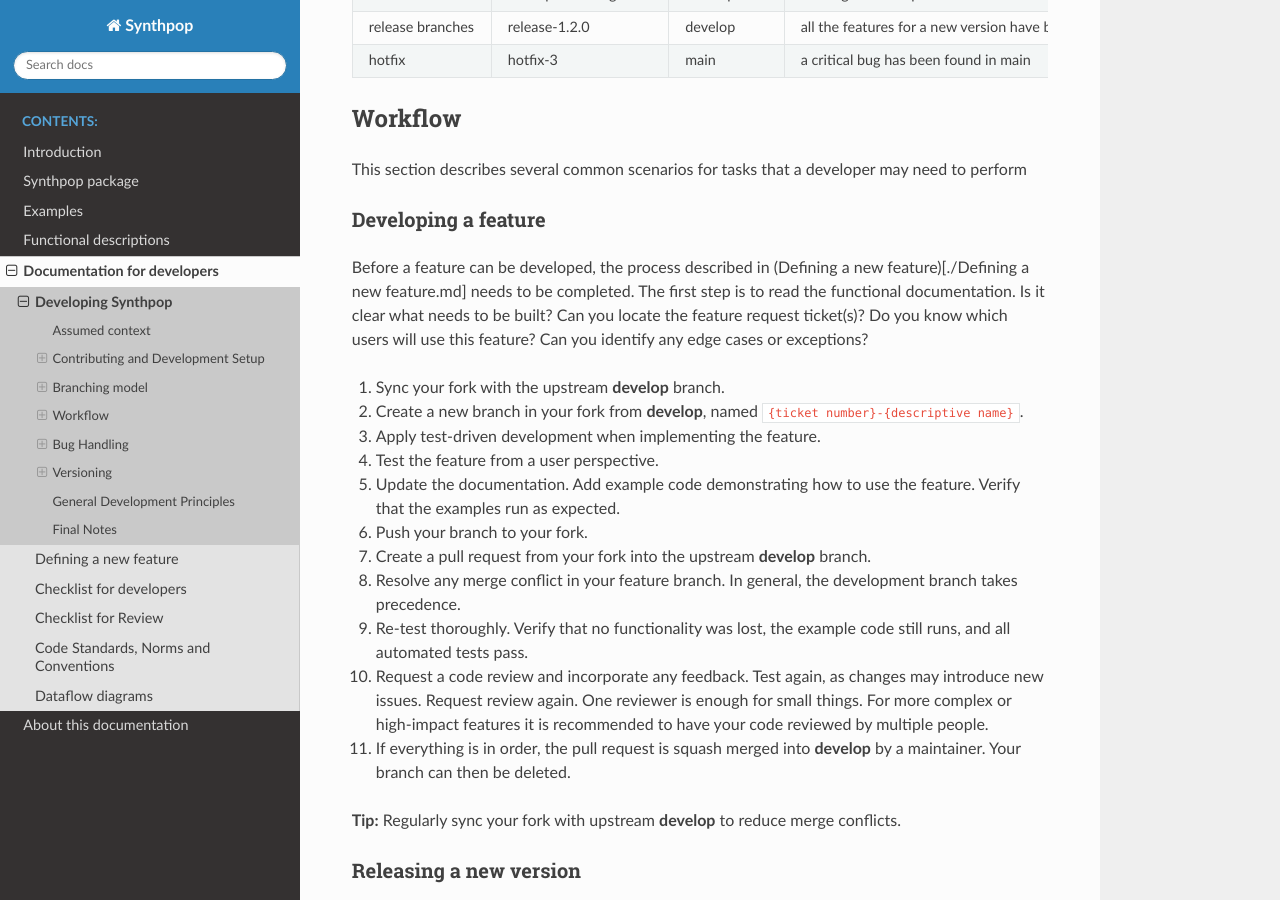
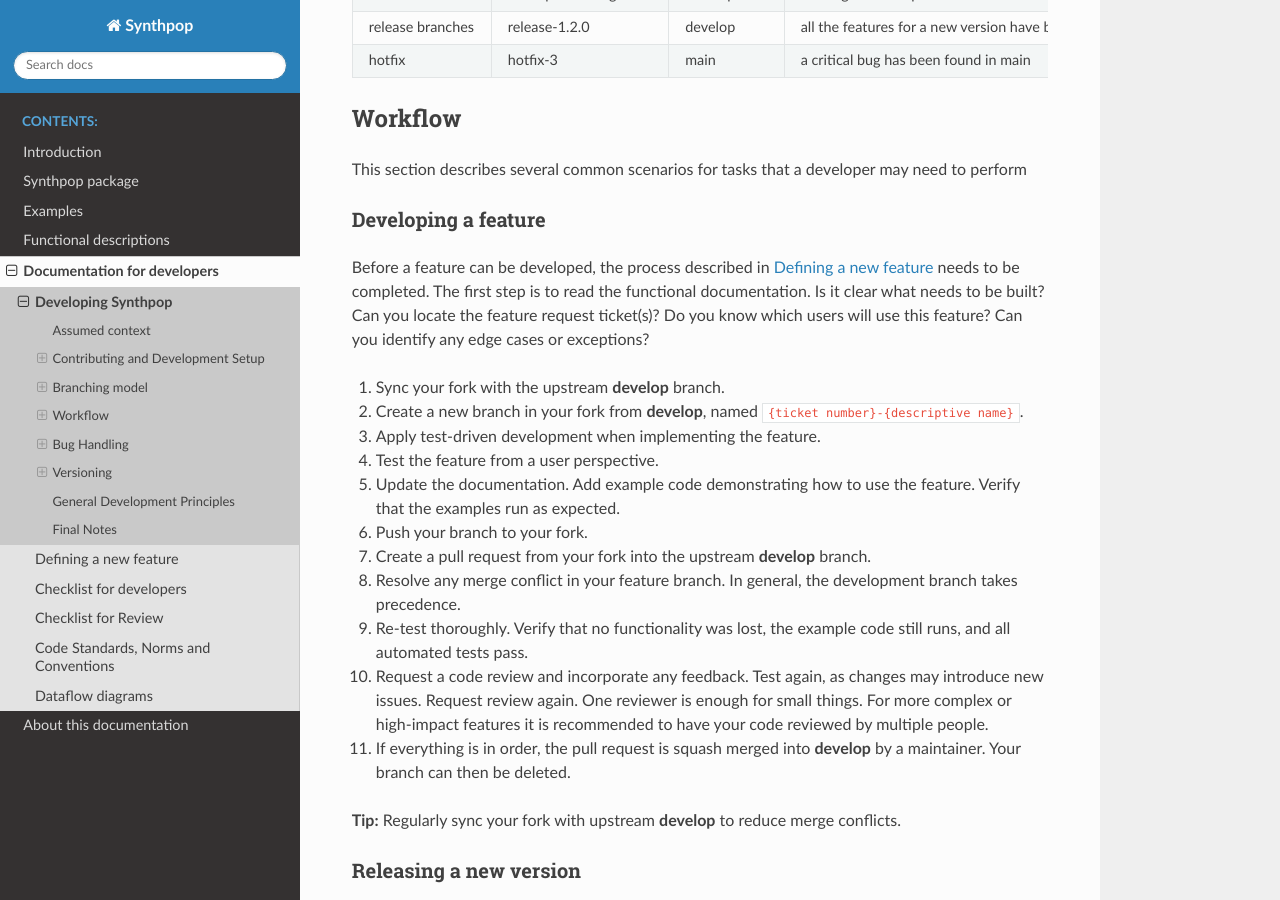
Before and after one commit to duonl/synthpop-py, a Sphinx documentation site: the page built from docs/source/developer/developing.md, in a window 1280 px wide and 900 px high, scrolled down 2870 px. Built offline with Sphinx 7.4.7 and the Read the Docs theme 3.1.0, drawn with Linux system fonts in a browser that asks for light colours.

Commit message:
Update developing.md

```diff
--- a/docs/source/developer/developing.md
+++ b/docs/source/developer/developing.md
@@ -84,7 +84,7 @@ In the event of a critical issue in the main branch, a **hotfix branch** is crea
 This section describes several common scenarios for tasks that a developer may need to perform
 
 ### Developing a feature
-Before a feature can be developed, the process described in (Defining a new feature)[./Defining a new feature.md] needs to be completed.
+Before a feature can be developed, the process described in [Defining a new feature](Defining%20a%20new%20feature.md) needs to be completed.
 The first step is to read the functional documentation. Is it clear what needs to be built? Can you locate the feature request ticket(s)? Do you know which users will use this feature? Can you identify any edge cases or exceptions?
 
 1. Sync your fork with the upstream **develop** branch.
```
